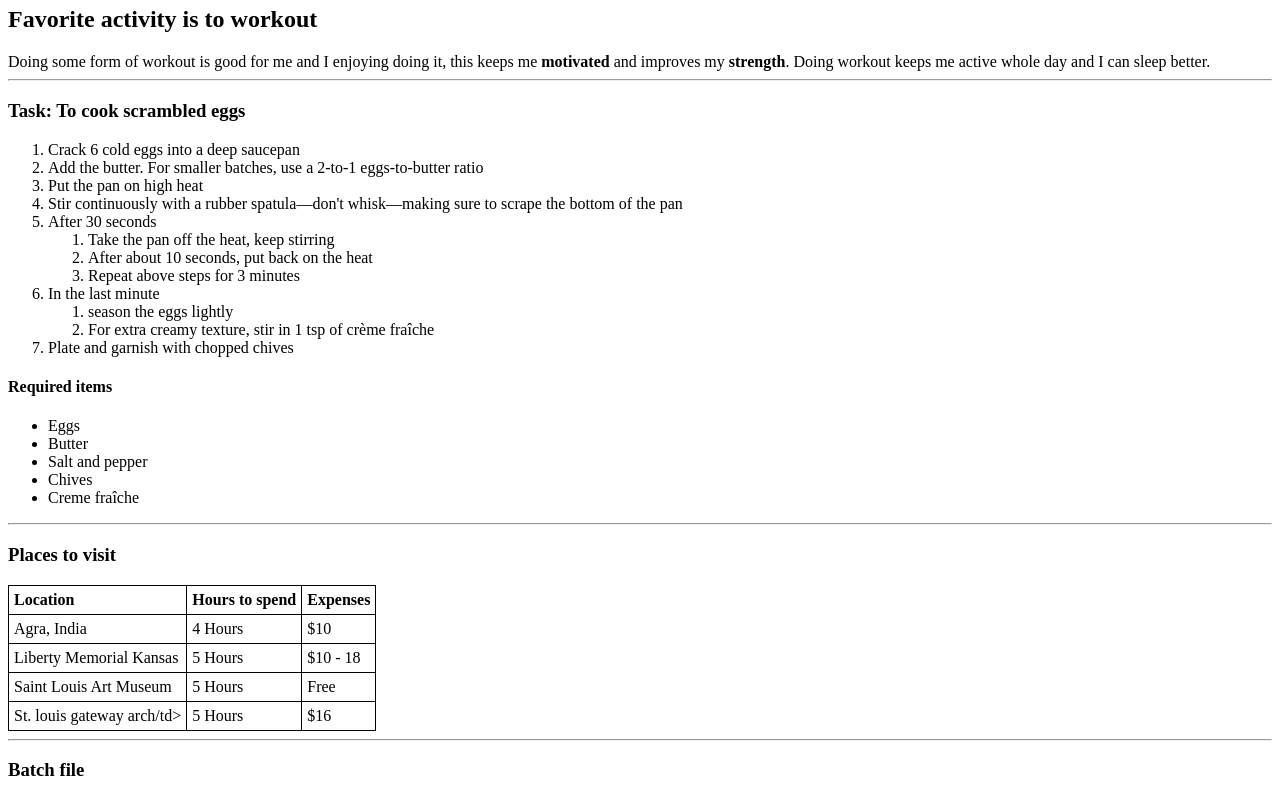
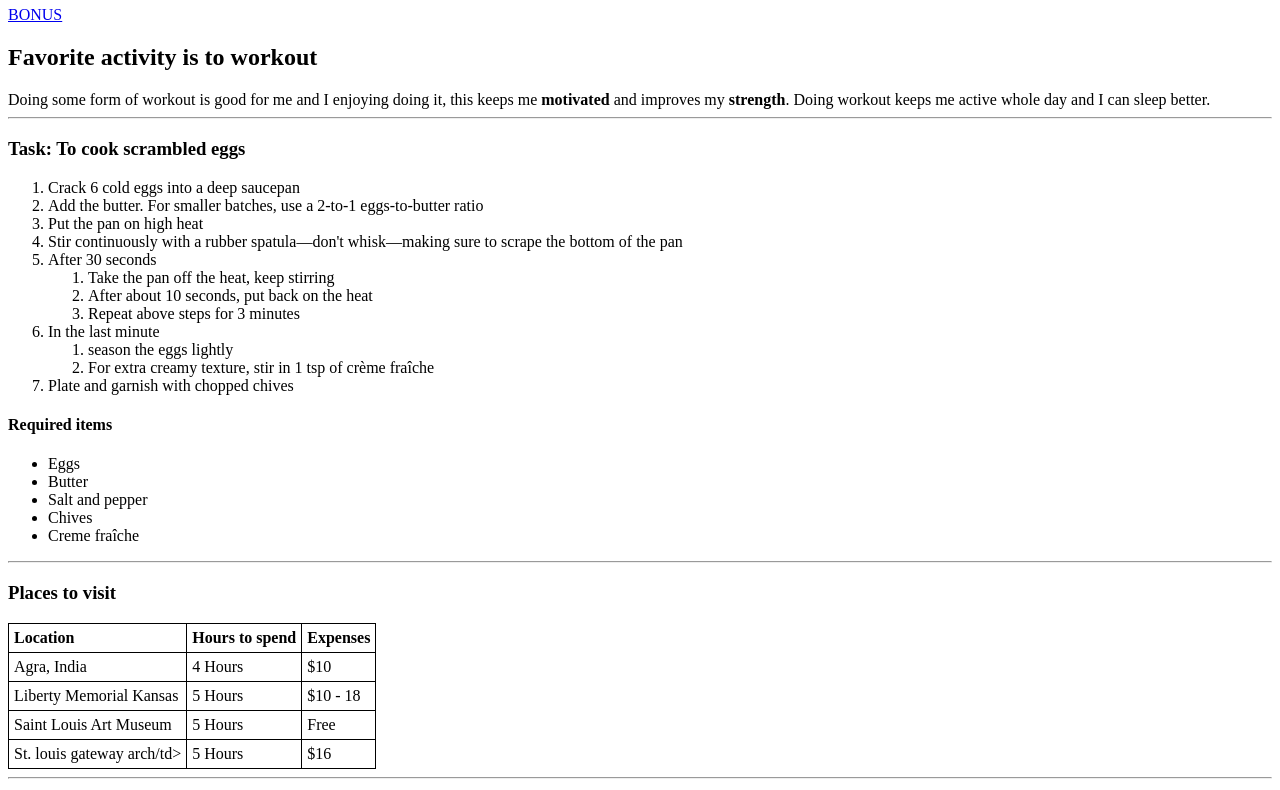
Before and after one commit to 44-563-Web-Apps-S21/webapps-s21-assignment-3-sagajayakumar, a plain HTML site: page index.html in a window 1280 px wide. Shown: the part 60-850 px from the top of the page. Drawn offline with Linux system fonts and the light colour scheme.

Commit message:
added link to bonus

```diff
--- a/index.html
+++ b/index.html
@@ -14,6 +14,7 @@
         </style>
     <body>
         <h1>Jaya Kumar Saga</h1>
+        <a href="/bonus.html">BONUS</a>
         <h2>Favorite activity is to workout</h2>
         <p1>Doing some form of workout is good for me and I enjoying doing it,
             this keeps me <strong>motivated</strong> and improves my <strong>strength</strong>.
```
